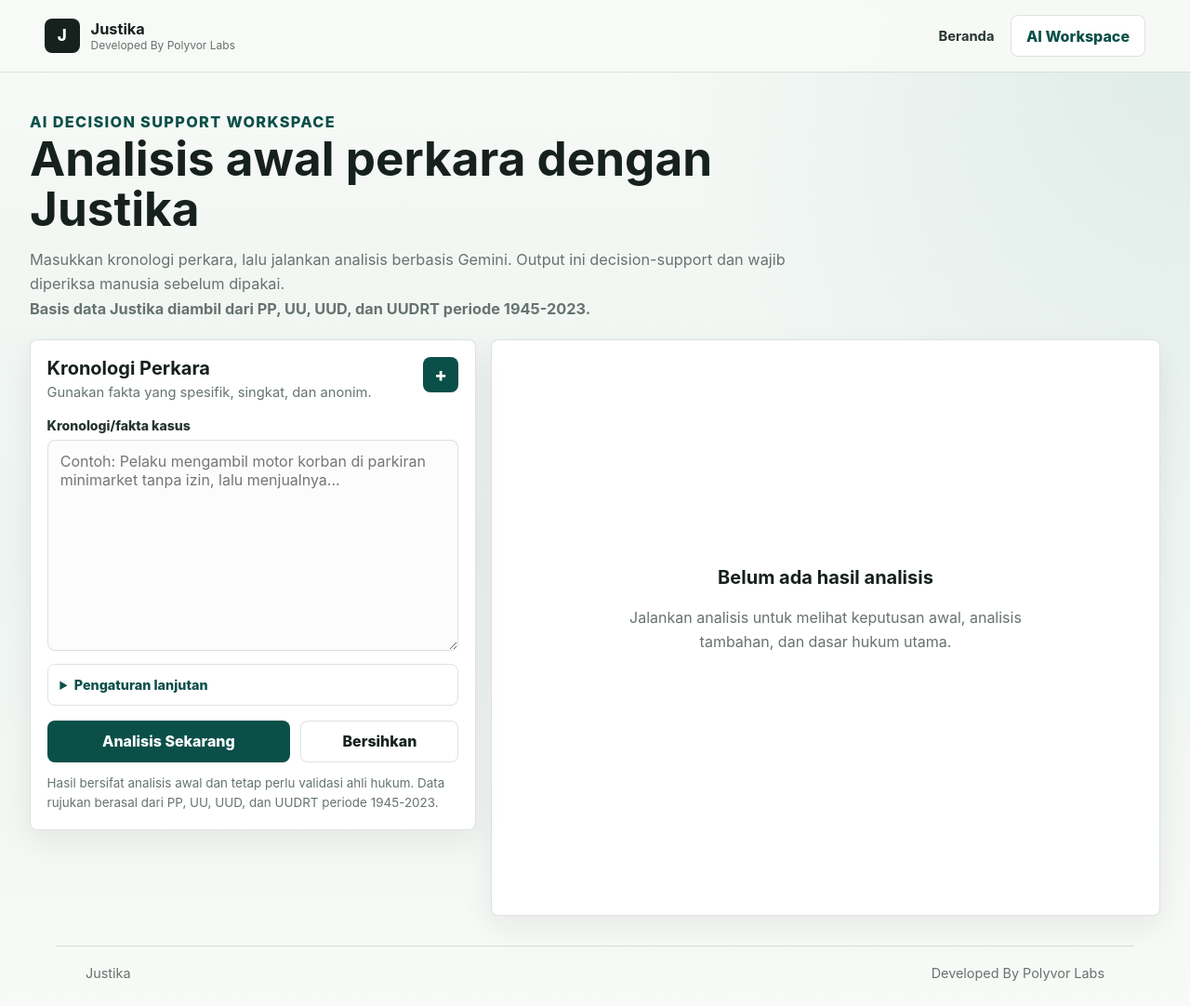
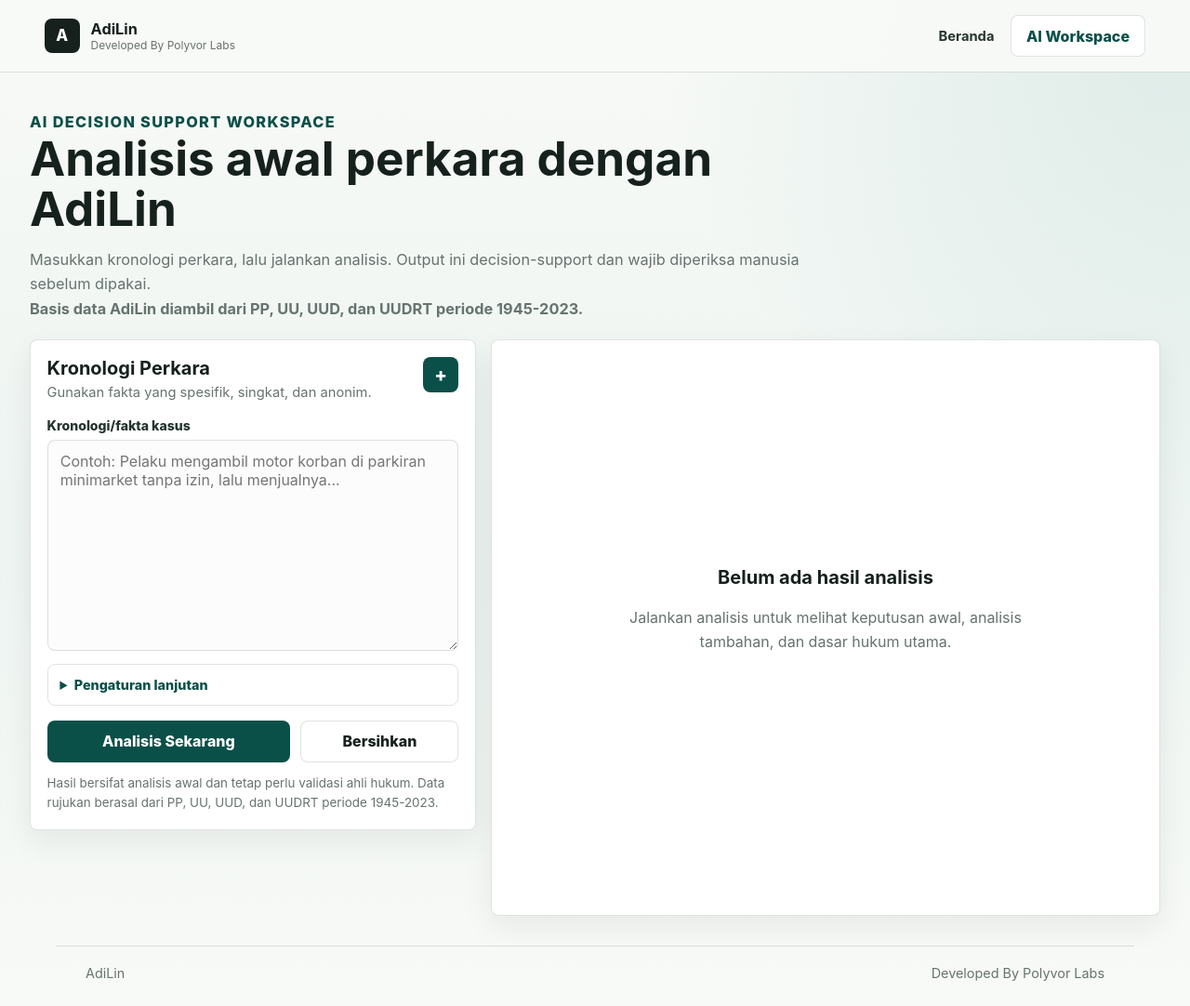
Before and after one commit to Polyvor-Labs/adilin-fe, a website: page ai/index.html in a window 1280 px wide. Shown: the whole page at 93% size. Drawn offline with Linux system fonts and the light colour scheme.

Commit message:
Update index.html

```diff
--- a/ai/index.html
+++ b/ai/index.html
@@ -3,16 +3,16 @@
 <head>
     <meta charset="utf-8">
     <meta name="viewport" content="width=device-width, initial-scale=1">
-    <title>Justika | AI Decision Support Workspace</title>
-    <meta name="description" content="Workspace Justika untuk AI decision support hukum pidana Indonesia.">
+    <title>AdiLin | AI Decision Support Workspace</title>
+    <meta name="description" content="Workspace AdiLin untuk AI decision support hukum pidana Indonesia.">
     <link rel="stylesheet" href="/static/styles.css">
 </head>
 <body data-page="ai">
     <header class="site-header compact">
-        <a class="brand" href="/" aria-label="Justika home">
-            <span class="brand-mark">J</span>
+        <a class="brand" href="/" aria-label="AdiLin home">
+            <span class="brand-mark">A</span>
             <span>
-                <strong>Justika</strong>
+                <strong>AdiLin</strong>
                 <small>Developed By Polyvor Labs</small>
             </span>
         </a>
@@ -25,13 +25,13 @@
     <main class="workspace-shell">
         <section class="workspace-heading">
             <p class="eyebrow dark">AI Decision Support Workspace</p>
-            <h1>Analisis awal perkara dengan Justika</h1>
+            <h1>Analisis awal perkara dengan AdiLin</h1>
             <p>
-                Masukkan kronologi perkara, lalu jalankan analisis berbasis Gemini. Output ini
+                Masukkan kronologi perkara, lalu jalankan analisis. Output ini
                 decision-support dan wajib diperiksa manusia sebelum dipakai.
             </p>
             <p class="data-disclaimer">
-                Basis data Justika diambil dari PP, UU, UUD, dan UUDRT periode 1945-2023.
+                Basis data AdiLin diambil dari PP, UU, UUD, dan UUDRT periode 1945-2023.
             </p>
         </section>
 
@@ -99,7 +99,7 @@
     </main>
 
     <footer class="site-footer">
-        <span>Justika</span>
+        <span>AdiLin</span>
         <span>Developed By Polyvor Labs</span>
     </footer>
 
```
